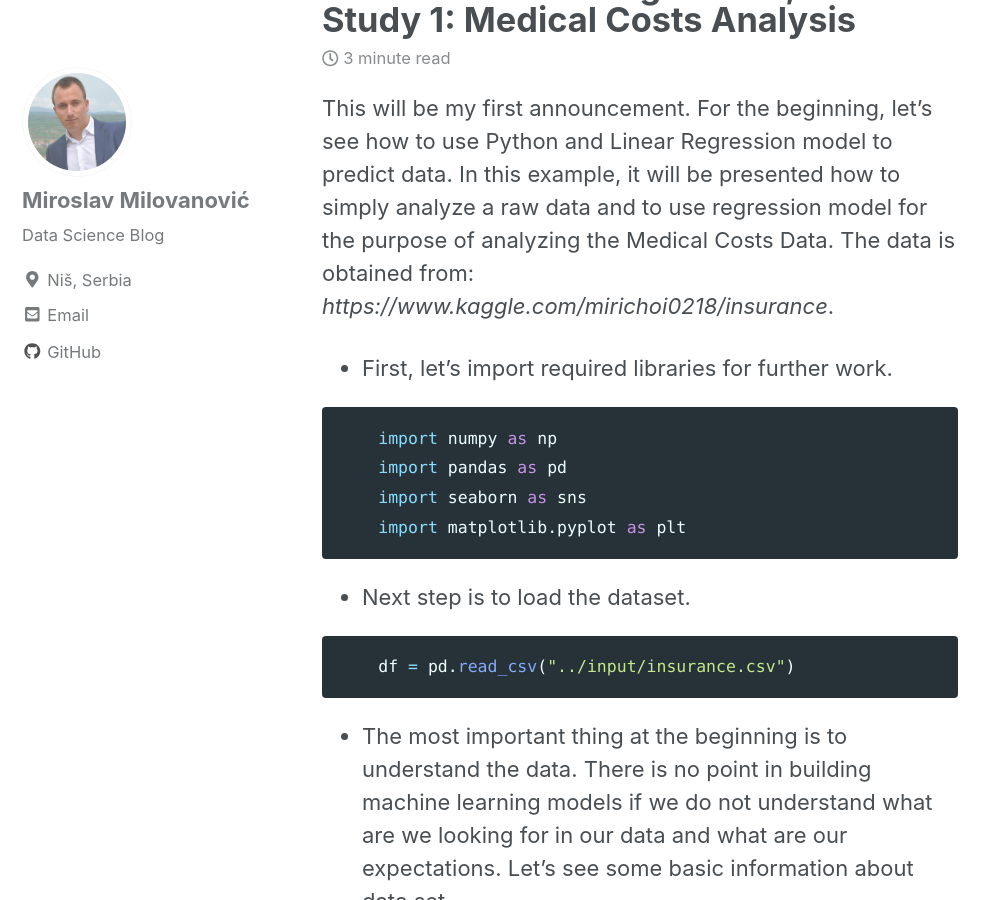
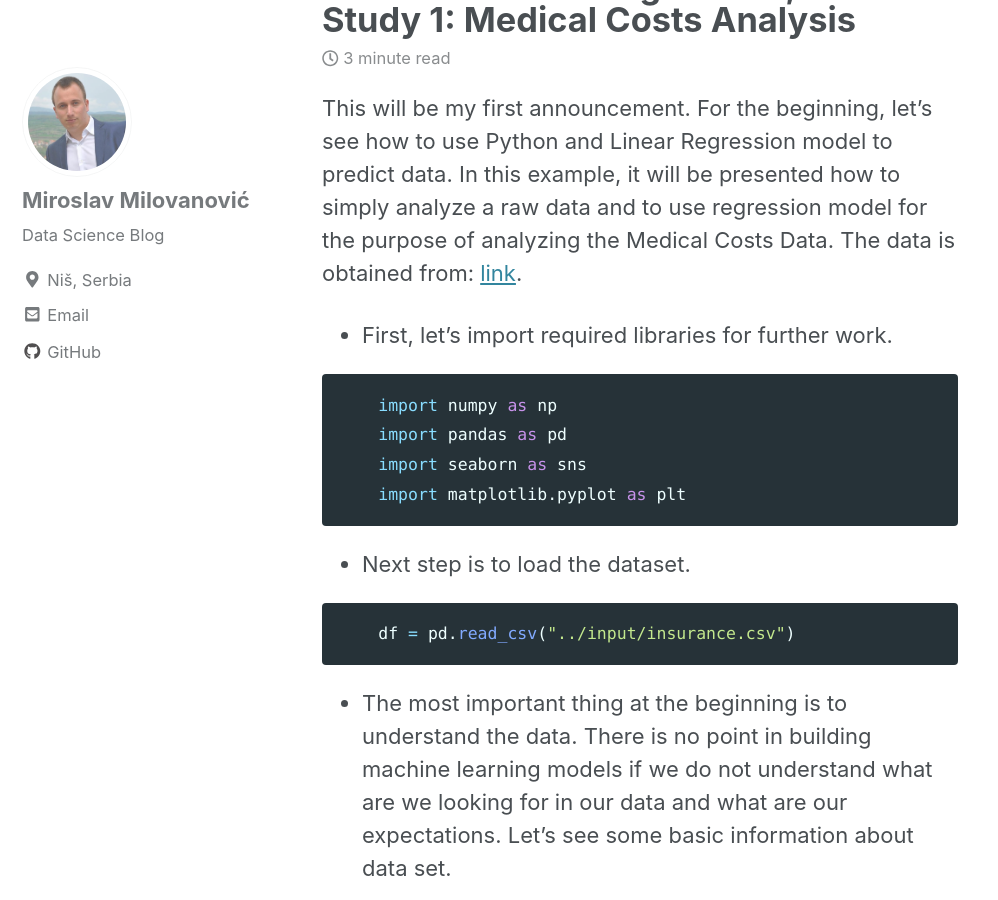
Before and after one commit to mmilovanovic87/mmilovanovic87.github.io, a Jekyll site: the page built from _posts/2018-12-23-LinearRegression.md, in a window 1280 px wide and 900 px high, scrolled down 592 px. Shown: the whole window, without its empty margins (0-998 px from the left). Built offline with Jekyll 4.4.1, drawn with Linux system fonts in a browser that asks for light colours; cached includes are drawn as plain includes; nearby versions of some CDN libraries; some of the changed text lies outside the part shown.

Commit message:
Linear Regression 1

```diff
--- a/_posts/2018-12-23-LinearRegression.md
+++ b/_posts/2018-12-23-LinearRegression.md
@@ -1,14 +1,14 @@
 ---
 title: "Basics of Linear Regression, Case Study 1: Medical Costs Analysis"
 date: 2018-12-23
-tages: [machine learning, data science, linear regression, python]
+tags: [machine learning, data science, linear regression, python]
 header:
   image: "/images/LinearRegression/LinReg.png"
 excerpt: "Machine Learning, Linear Regression, Data Science"
 mathjax: "true"
 
 ---
-This will be my first announcement. For the beginning, let's see how to use Python and Linear Regression model to predict data. In this example, it will be presented how to simply analyze a raw data and to use regression model for the purpose of analyzing the Medical Costs Data. The data is obtained from: *https://www.kaggle.com/mirichoi0218/insurance*.
+This will be my first announcement. For the beginning, let's see how to use Python and Linear Regression model to predict data. In this example, it will be presented how to simply analyze a raw data and to use regression model for the purpose of analyzing the Medical Costs Data. The data is obtained from: [link](https://www.kaggle.com/mirichoi0218/insurance).
 
 * First, let's import required libraries for further work.
 
```
